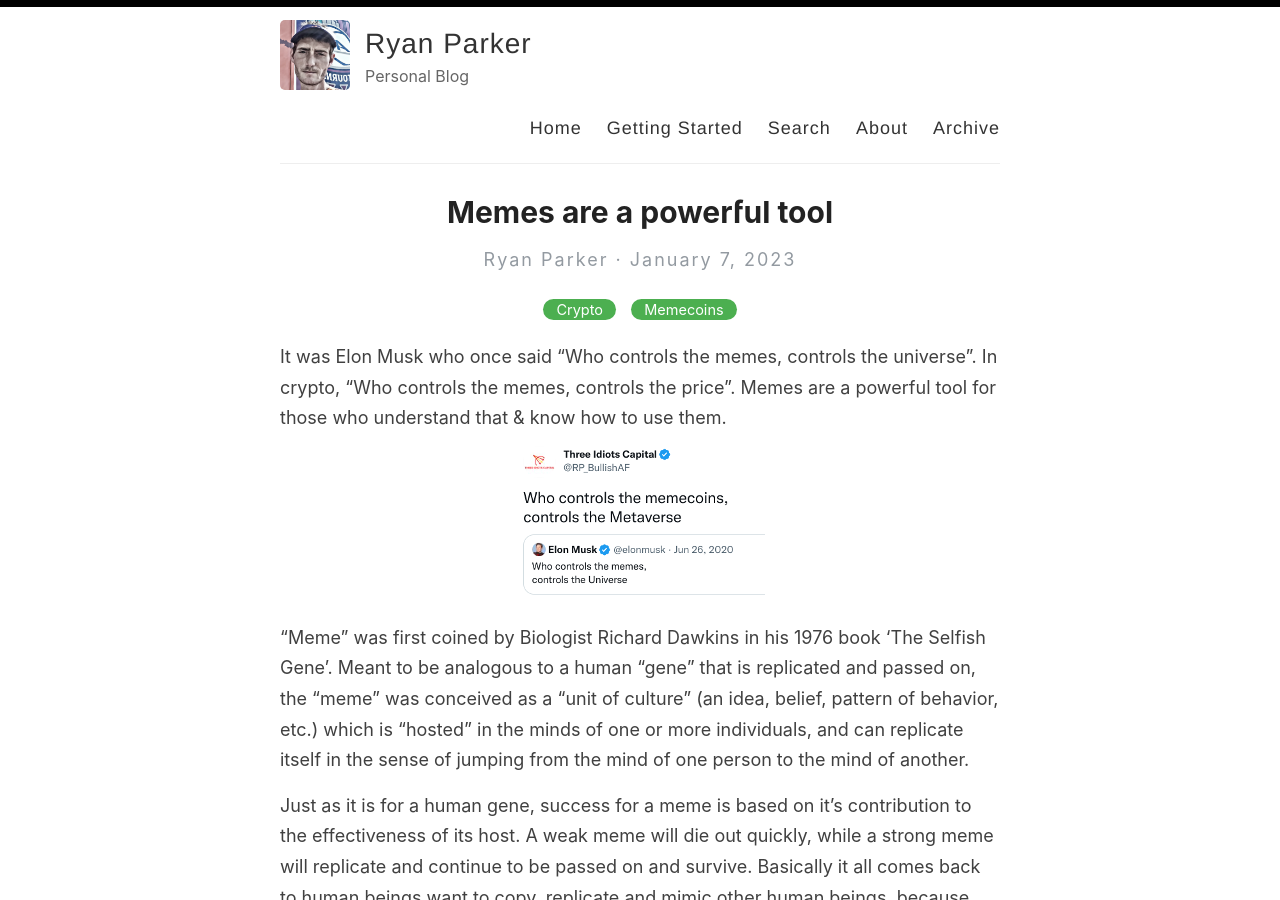
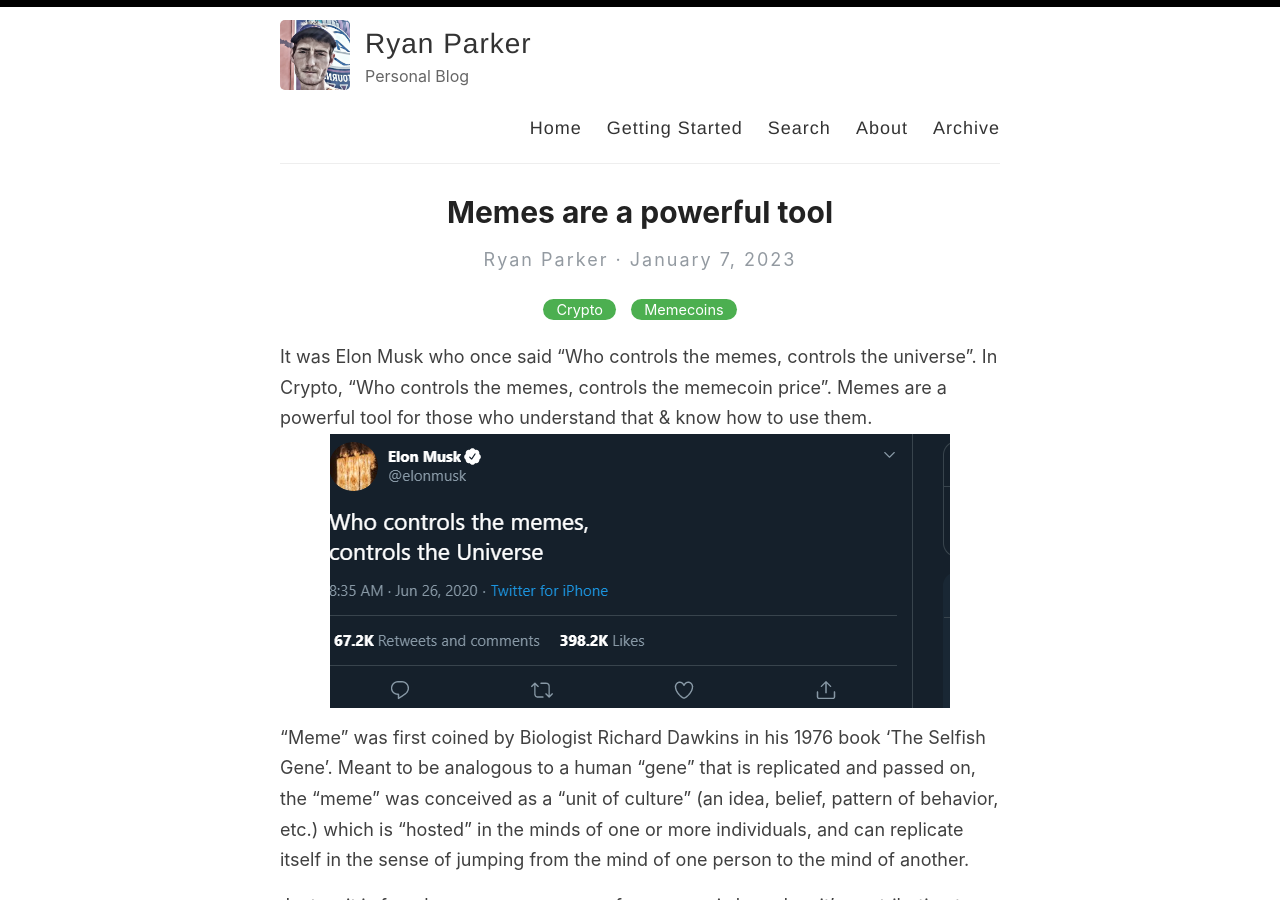
Before and after one commit to ryanparkr/ryanparkr.github.io, a Jekyll site: the page built from _posts/2023-01-07-memes-are-a-powerful-tool.md, in a window 1280 px wide and 900 px high. Built offline with Jekyll 4.4.1, drawn with Linux system fonts in a browser that asks for light colours.

Commit message:
Update 2023-01-07-memes-are-a-powerful-tool.md

```diff
--- a/_posts/2023-01-07-memes-are-a-powerful-tool.md
+++ b/_posts/2023-01-07-memes-are-a-powerful-tool.md
@@ -5,8 +5,8 @@ categories: [Crypto,Memecoins]
 excerpt: It was Elon Musk who once said “Who controls the memes, controls the universe”. In crypto it's “Who controls the memes, controls the memecoin price”. Memes are a powerful tool for those who understand that & know how to use them.
 ---
 
- It was Elon Musk who once said “Who controls the memes, controls the universe”. In crypto, “Who controls the memes, controls the price”. Memes are a powerful tool for those who understand that & know how to use them.
- ![Elon Tweet](/images/elontweet.png)
+ It was Elon Musk who once said “Who controls the memes, controls the universe”. In Crypto, “Who controls the memes, controls the memecoin price”. Memes are a powerful tool for those who understand that & know how to use them.
+ ![Elon Tweet](/images/elon.png)
 
 "Meme” was first coined by Biologist Richard Dawkins in his 1976 book ‘The Selfish Gene’. Meant to be analogous to a human “gene” that is replicated and passed on, the “meme” was conceived as a “unit of culture” (an idea, belief, pattern of behavior, etc.) which is “hosted” in the minds of one or more individuals, and can replicate itself in the sense of jumping from the mind of one person to the mind of another.
 
```
